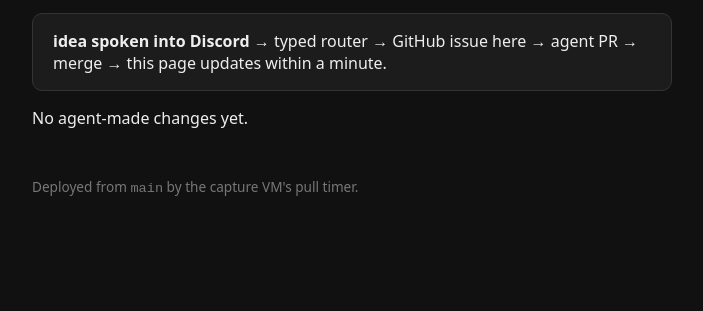
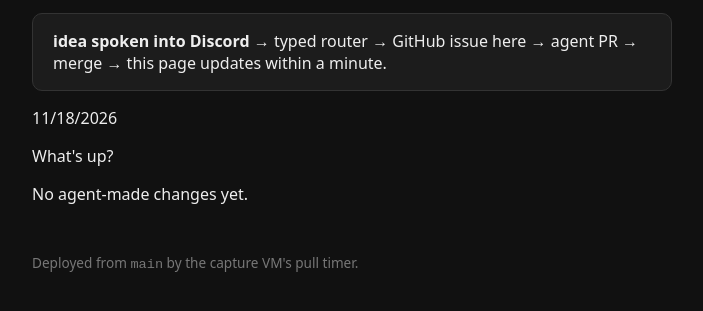
Before and after one commit to josephcarey/capture-sandbox, a plain HTML site: page index.html in a window 1280 px wide. Shown: the part 141-452 px from the top of the page, without its empty margins (288-991 px from the left). Drawn offline with Linux system fonts and the light colour scheme.

Commit message:
feat: add current date and fun greeting to index.html
Co-authored-by: aider (ollama_chat/qwen2.5-coder:32b) <aider@aider.chat>

```diff
--- a/index.html
+++ b/index.html
@@ -19,7 +19,29 @@
   <strong>idea spoken into Discord</strong> → typed router → GitHub issue here →
   agent PR → merge → this page updates within a minute.
 </div>
+<p id="current-date"></p>
+<p id="fun-greeting"></p>
 <p id="changes">No agent-made changes yet.</p>
 <footer>Deployed from <code>main</code> by the capture VM's pull timer.</footer>
+<script>
+  // Function to get a fun greeting
+  function getFunGreeting() {
+    const greetings = [
+      "Hello, world!",
+      "Greetings, earthling!",
+      "Hi there!",
+      "Welcome!",
+      "Hey there, friend!",
+      "Salutations!",
+      "What's up?"
+    ];
+    const randomIndex = Math.floor(Math.random() * greetings.length);
+    return greetings[randomIndex];
+  }
+
+  // Update the current date and fun greeting
+  document.getElementById('current-date').textContent = new Date().toLocaleDateString();
+  document.getElementById('fun-greeting').textContent = getFunGreeting();
+</script>
 </body>
 </html>
```
